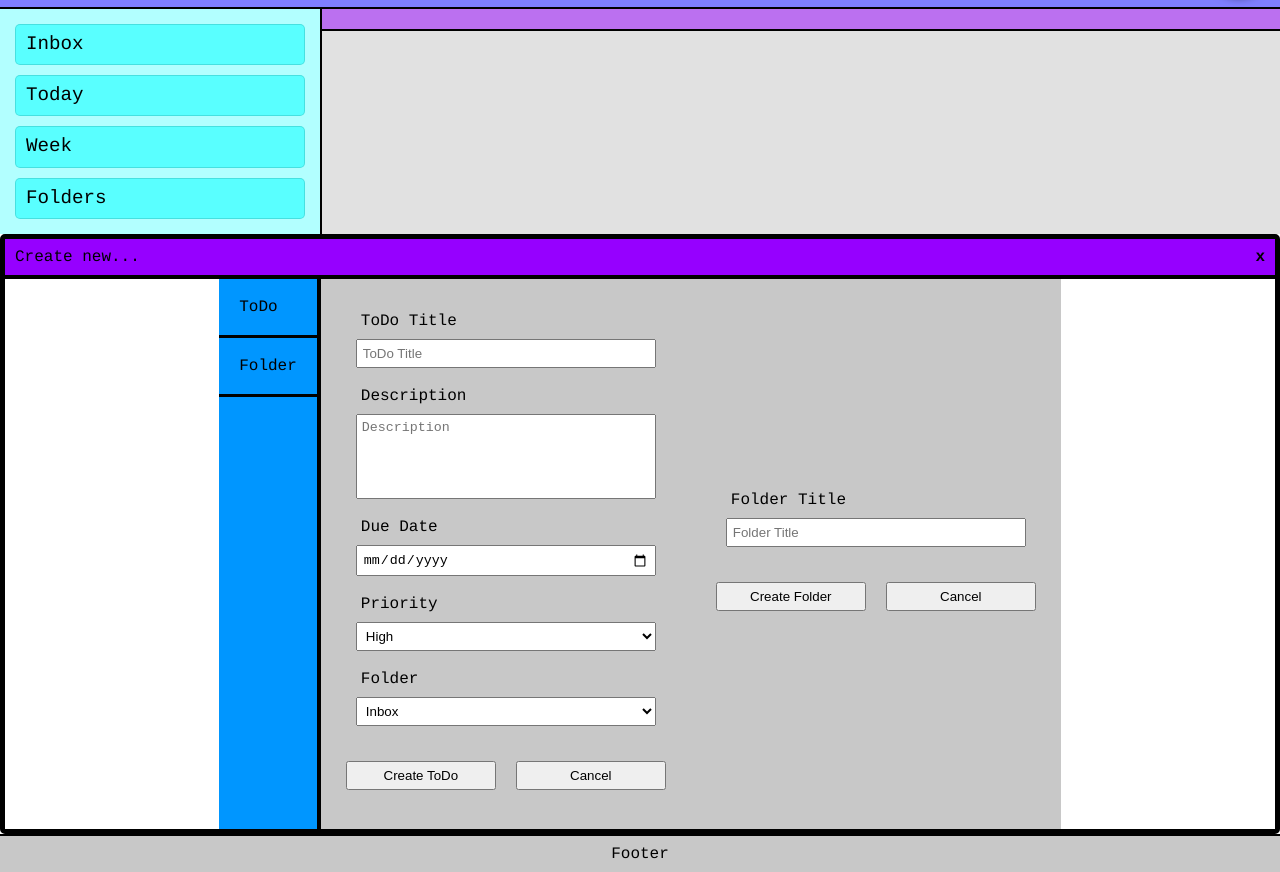
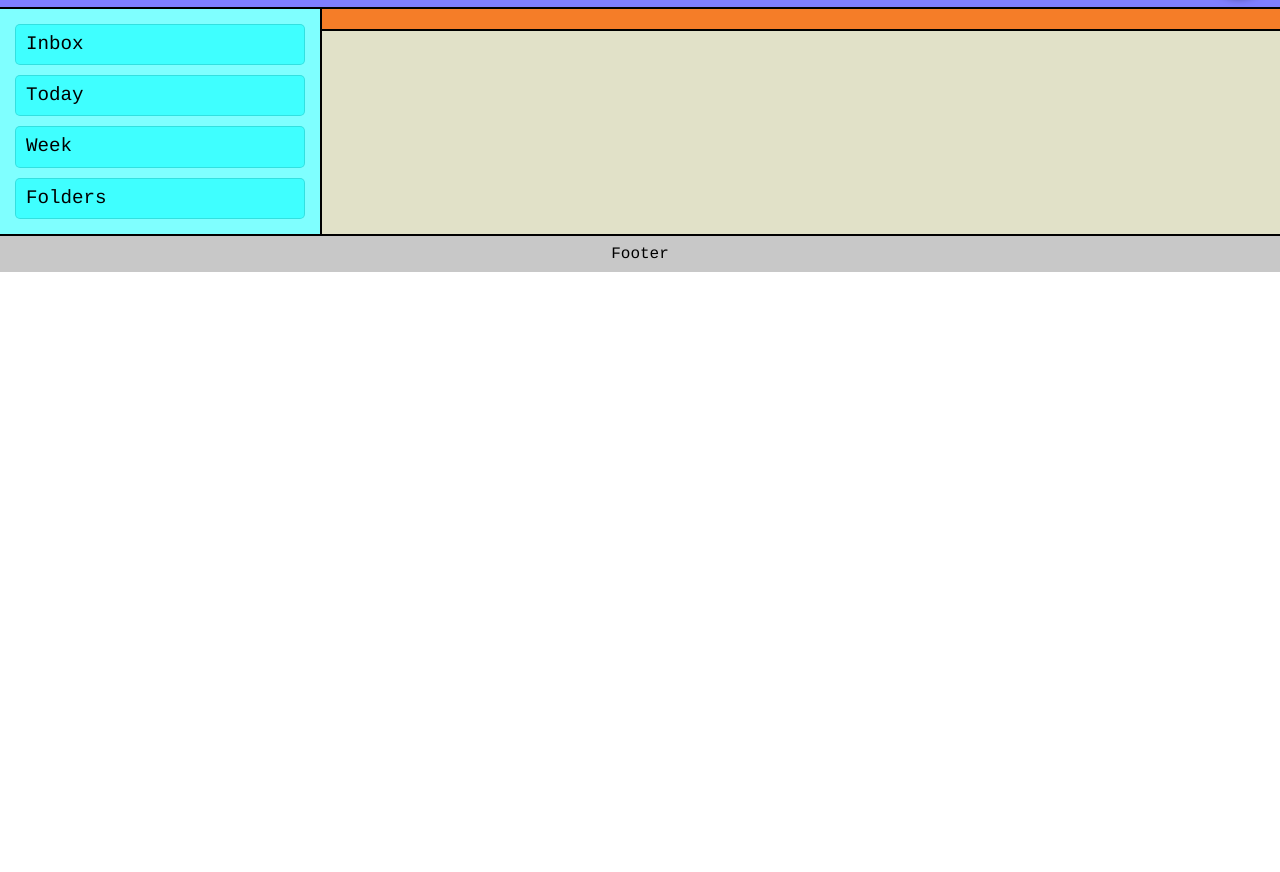
Before and after one commit to gizinski-jacek/ToDo-List-project, a plain HTML site: page index.html in a window 1280 px wide. Shown: the part 72-944 px from the top of the page. After the commit the page ends 800 px from the top, so only its background shows below. Drawn offline with Linux system fonts and the light colour scheme.

Commit message:
No major changes.

```diff
--- a/style.css
+++ b/style.css
@@ -26,15 +26,14 @@ body {
     flex-direction: column;
     padding: 10px;
     width: 25%;
-    background-color: rgba(0, 255, 255, 0.3);
+    background-color: rgba(0, 255, 255, 0.5);
     border-right: 2px solid black;
 }
 
-.menu button {
-    margin: 5px;
-}
-
 .folder {
+    display: flex;
+    justify-content: space-between;
+    align-items: center;
     text-align: left;
     background-color: rgba(0, 255, 255, 0.5);
     border: 1px solid rgba(0, 100, 100, 0.2);
@@ -62,7 +61,8 @@ body {
 .fewDetails {
     display: flex;
     justify-content: space-between;
-    border-bottom: 3px solid black;
+    align-items: center;
+    border-bottom: 2px solid black;
     padding: 10px;
 }
 
@@ -71,11 +71,11 @@ body {
 }
 
 .fewDetails p {
-    display: flex;
     margin-right: 20px;
 }
 
 .moreDetails {
+    display: none;
     margin: 10px;
     justify-content: space-between;
 }
@@ -118,7 +118,7 @@ p {
     display: flex;
     flex-direction: column;
     width: 80%;
-    background-color: rgb(225, 225, 225);
+    background-color: rgb(225, 225, 200);
 }
 
 .priorityHigh {
@@ -136,21 +136,10 @@ p {
 #containerFolders {
     display: none;
     flex-direction: column;
-
-}
-
-.folder {
-    display: flex;
-    justify-content: space-between;
-    align-items: center;
 }
 
 .show {
     display: flex !important;
-}
-
-.moreDetails {
-    display: none;
 }
 
 #footer {
@@ -169,11 +158,16 @@ p {
     display: flex;
 }
 
-#modalNewToDo, #modalNewFolder {
+#modalNewToDo, #modalNewFolder, #editToDo, #editFolder {
     height: 550px;
+    width: 450px;
 }
 
-#modalNewPage, #modalEditFolder, #modalEditToDo {
+/* #editToDo, #editFolder {
+    height: unset;
+} */
+
+#modalNew, #modalEditFolder, #modalEditToDo {
     display: none;
     flex-direction: column;
     justify-content: center;
@@ -187,11 +181,11 @@ p {
 
 #modalHead {
     justify-content: space-between;
+    font-size: 1.2rem;
     display: flex;
-    background-color: rgb(150, 0, 255);
+    background-color: rgb(250, 100, 0);
     border-bottom: 4px solid black;
     width: 100%;
-    padding: 10px;
     box-sizing: border-box;
 }
 
@@ -204,14 +198,19 @@ p {
     border-radius: 5px;
 }
 
-#modalHead span {
+.button-X {
+    transform: scale(1.5);
     font-weight: 600;
+}
+
+h2, .button-X {
+    padding: 10px 15px;
 }
 
 #modalNewMenu {
     display: flex;
     flex-direction: column;
-    background-color: rgb(0, 150, 255);
+    background-color: rgb(100, 200, 225);
     border-right: 4px solid black;
 }
 
@@ -221,7 +220,7 @@ p {
 }
 
 #modalNewMenu span:hover {
-    background-color: rgb(0, 125, 255);
+    background-color: rgb(75, 200, 250);
 }
 
 form {
@@ -235,7 +234,7 @@ form {
     padding-top: 10px;
     min-height: 200px;
     min-width: 200px;
-    background: rgb(200, 200, 200);
+    background-color: rgb(225,225,200);
     box-sizing: border-box;
 }
 
@@ -254,13 +253,13 @@ form * {
 
 h3 {
     padding: 10px 20px;
-    background-color: rgba(150, 0, 255, 0.5);
+    background-color: rgba(250, 100, 0, 0.8);
     font-weight: 600;
     border-bottom: 2px solid black;
 }
 
-.modalControls button {
-    width: 150px !important;
+.confirmNew, .confirmEdit, .cancel {
+    width: 150px;
 }
 
 textarea {
@@ -272,3 +271,7 @@ label {
     margin: 10px 0 0 10px;
     padding: 0;
 }
+
+#modalHead, #modalNewMenu, #newItem, #header, .folder {
+    user-select: none;
+}
```
